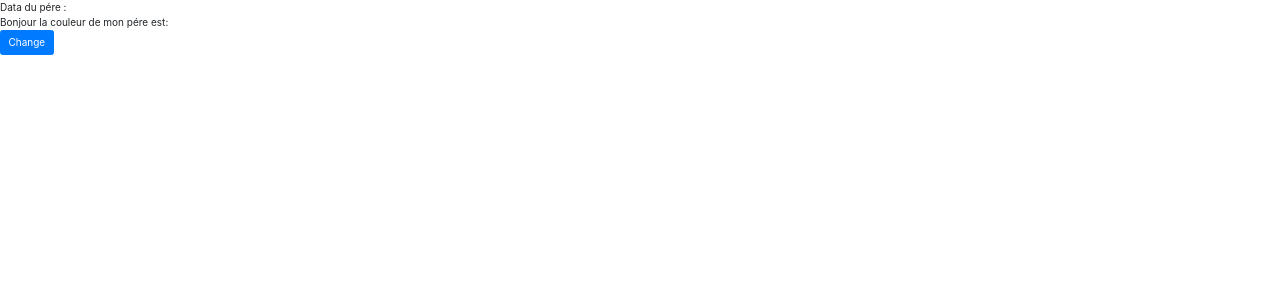
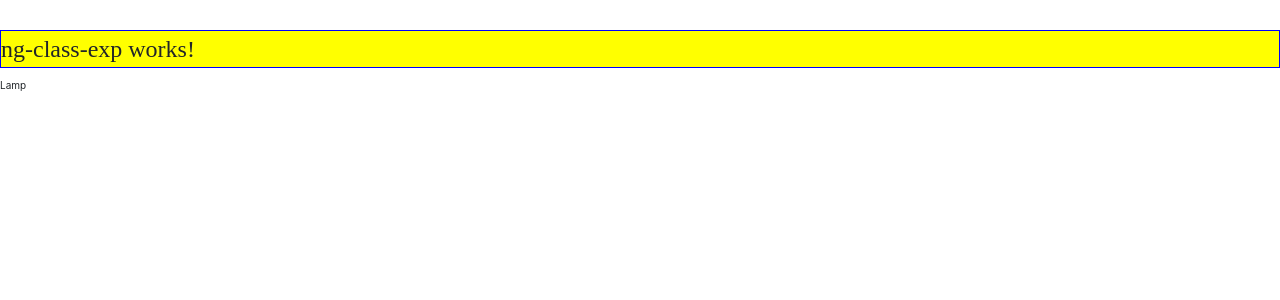
Before and after one commit to abderrahmenne123/Angular_GMC, an Angular app: page / in a window 1280 px wide. Shown: the top 300 px of the page. Built offline with nearby package versions, Linux system fonts and the light colour scheme.

Commit message:
dernier modification

```diff
--- a/src/app/app.component.html
+++ b/src/app/app.component.html
@@ -1,2 +1,3 @@
 
-<app-pere></app-pere>
+
+<app-ng-class-exp></app-ng-class-exp>
--- a/src/app/app.module.ts
+++ b/src/app/app.module.ts
@@ -17,6 +17,8 @@ import { CarteVisiteComponent } from './carte-visite/carte-visite.component';
 import { PereComponent } from './pere/pere.component';
 import { FilsComponent } from './fils/fils.component';
 import { MyFavoritColorComponent } from './my-favorit-color/my-favorit-color.component';
+import { NgStyleExempleComponent } from './directive/ng-style-exemple/ng-style-exemple.component';
+import { NgClassExpComponent } from './directives/ng-class-exp/ng-class-exp.component';
 
 
 @NgModule({
@@ -40,6 +42,10 @@ import { MyFavoritColorComponent } from './my-favorit-color/my-favorit-color.com
 
     MyFavoritColorComponent,
 
+    NgStyleExempleComponent,
+
+    NgClassExpComponent,
+
 
   ],
   imports: [
--- /dev/null
+++ b/src/app/directive/ng-style-exemple/ng-style-exemple.component.html
@@ -0,0 +1,18 @@
+<p
+  [ngStyle]="{
+color:color,
+backgroundColor:bgc,
+fontFamily:font
+}"
+
+>ng-style-exemple works!</p>
+<div
+
+  [ngStyle]="{
+color:'red',
+backgroundColor:'yellow',
+fontFamily:'Garamond'
+}"
+
+
+>POLYG</div>
--- /dev/null
+++ b/src/app/directive/ng-style-exemple/ng-style-exemple.component.ts
@@ -0,0 +1,17 @@
+import {Component, Input, OnInit} from '@angular/core';
+
+@Component({
+  selector: 'app-ng-style-exemple',
+  templateUrl: './ng-style-exemple.component.html',
+  styleUrls: ['./ng-style-exemple.component.css']
+})
+export class NgStyleExempleComponent implements OnInit {
+@Input() color='lightblue';
+  @Input()  bgc='green';
+  @Input()  font='Verdana';
+  constructor() { }
+
+  ngOnInit(): void {
+  }
+
+}
--- /dev/null
+++ b/src/app/directives/ng-class-exp/ng-class-exp.component.css
@@ -0,0 +1,20 @@
+.exergue {
+  border: 1px blue solid;
+  background-color:yellow ;
+}
+.para{
+  font-family: "Times New Roman";
+  font-size: 24px;
+}
+.lampe{
+  width: 150px;
+  height: 150px;
+  padding: 50px;
+  border: black 2px solid;
+background-color: yellow;
+  color: white;
+}
+.allume{
+  background-color: yellow;
+  color: black;
+}
--- /dev/null
+++ b/src/app/directives/ng-class-exp/ng-class-exp.component.html
@@ -0,0 +1,19 @@
+<br>
+<br>
+
+<p
+  class="para"
+[ngClass]="{
+'exergue':true
+
+}"
+
+>ng-class-exp works!</p>
+<div
+  (click)="showHide()"
+  [ngClass]="{allume:isAllume}"
+
+  class="=lampe">
+
+  Lamp
+</div>
--- /dev/null
+++ b/src/app/directives/ng-class-exp/ng-class-exp.component.ts
@@ -0,0 +1,17 @@
+import { Component, OnInit } from '@angular/core';
+
+@Component({
+  selector: 'app-ng-class-exp',
+  templateUrl: './ng-class-exp.component.html',
+  styleUrls: ['./ng-class-exp.component.css']
+})
+export class NgClassExpComponent implements OnInit {
+  isAllume = false;
+  constructor() { }
+
+  ngOnInit(): void {
+  }
+showHide(){
+    this.isAllume = ! this.isAllume;
+}
+}
```
Also changed, not shown: src/app/directive/ng-style-exemple/ng-style-exemple.component.css (added), 2 other files (tests, documents, lock files or other folders).
